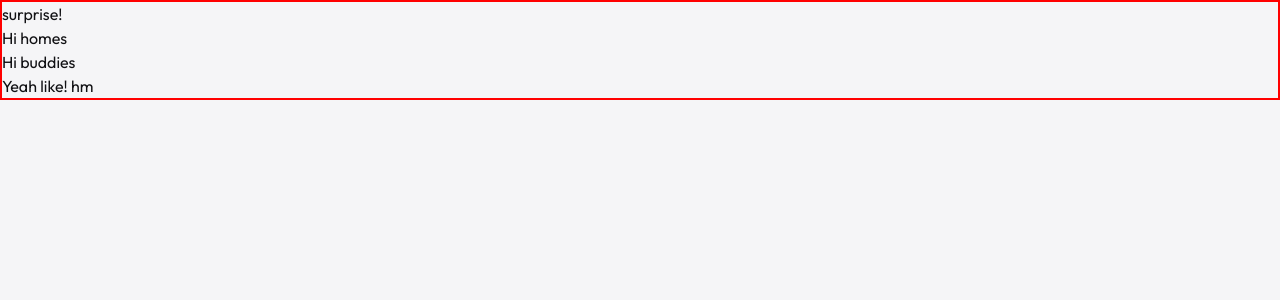
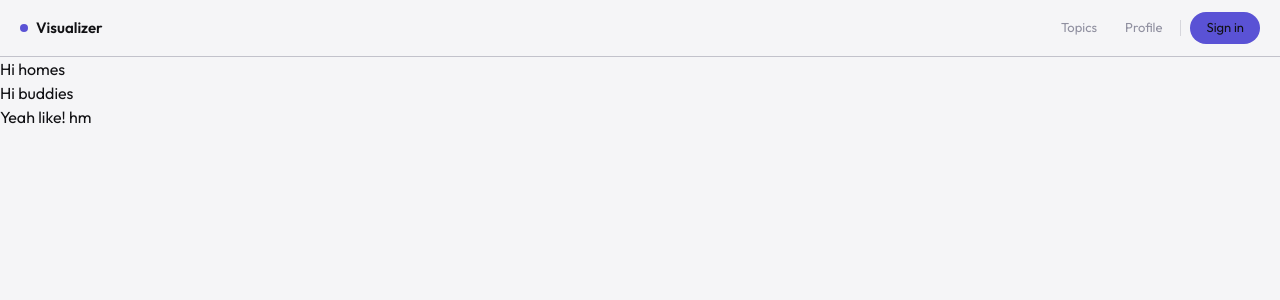
Before and after one commit to rimsha-shoukat/visualizer, a Next.js app: page / in a window 1280 px wide. Shown: the top 300 px of the page. Built offline with nearby package versions, Linux system fonts and the light colour scheme.

Commit message:
responsive navbar added

```diff
--- a/src/app/globals.css
+++ b/src/app/globals.css
@@ -13,7 +13,7 @@
 .dark {
   --bg: #0d0d10;
   --accent: #7c6ff7;
-  --text: #efefef;
+  --text: #f4f3f3;
   --muted: #888888;
 }
 
@@ -33,5 +33,5 @@ body {
   box-sizing: border-box;
   padding: 0;
   margin: 0;
-  border: 2px solid red;
+  /* border: 2px solid red; */
 }
--- a/src/components/navbar.tsx
+++ b/src/components/navbar.tsx
@@ -1,7 +1,24 @@
 export default function Navbar() {
   return (
     <>
-      <h1>surprise!</h1>
+      <nav className="flex flex-row items-center justify-between px-5 py-3 border-b border-muted/50">
+        <div className="flex flex-row items-center justify-center gap-2">
+          <div className="w-2 h-2 bg-accent rounded-full"></div>
+          <h1 className="text-[15px] font-semibold">Visualizer</h1>
+        </div>
+        <div className="flex flex-row items-center justify-center gap-2 text-muted text-[13px]">
+          <button className="hidden min-[450px]:block px-2.5 py-1 rounded-[5px] hover:text-text/80 hover:bg-muted/10">
+            Topics
+          </button>
+          <button className="hidden min-[450px]:block px-2.5 py-1 rounded-[5px] hover:text-text/80 hover:bg-muted/10">
+            Profile
+          </button>
+          <div className="hidden min-[450px]:block border-l border-muted/30 w-0.5 h-4"></div>
+          <button className="py-1.5 px-4 rounded-full bg-accent text-text">
+            Sign in
+          </button>
+        </div>
+      </nav>
     </>
   );
 }
```
